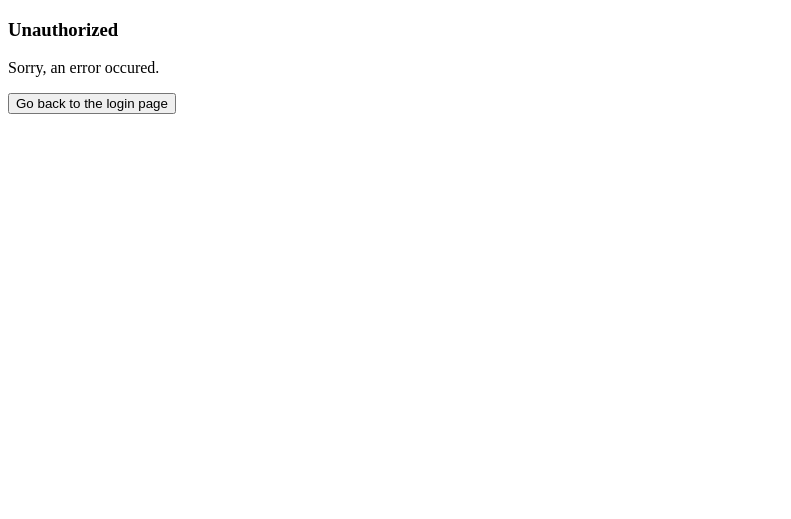
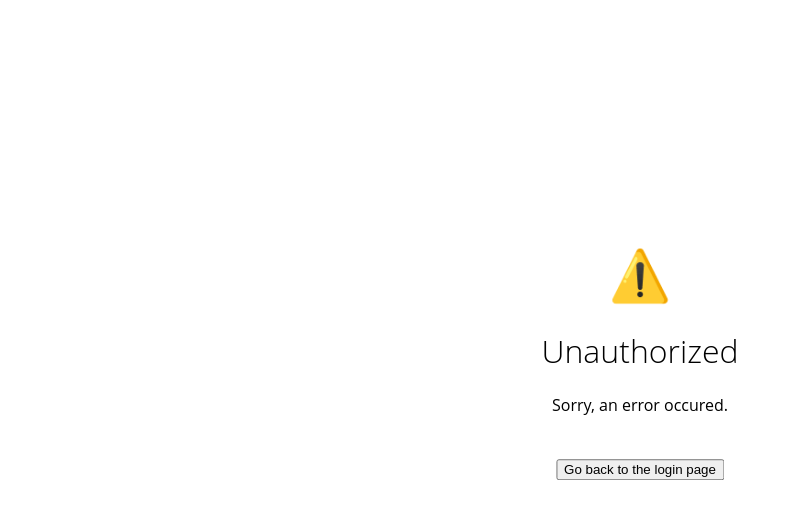
Before and after one commit to Biskweet/HomeExplorer.py, a Flask app: page /unauthorized/ in a window 1280 px wide. Shown: the top 519 px of the page, without its empty margins (0-791 px from the left). Run offline with Flask 2, Linux system fonts and the light colour scheme; some web fonts are replaced.

Commit message:
Working prototype

```diff
--- a/website/static/css/index.css
+++ b/website/static/css/login.css
@@ -8,8 +8,10 @@ body {
 
 
 .main {
-    top: 50%;
+    position: absolute;
+    top: 45%;
     left: 50%;
+    transform: translate(-50%, -50%);
     text-align: center;
     margin: auto;
 }
--- /dev/null
+++ b/website/static/css/unauthorized.css
@@ -0,0 +1,32 @@
+@import url('htptins://fonts.googleapis.com/css2?family=Open+Sans:wght@300;400&display=swap');
+
+
+body {
+    font-family: "Open Sans", sans-serif;
+}
+
+
+.main {
+    position: absolute;
+    transform: translate(-50%, -50%);
+    top: 45%;
+    left: 50%;
+    text-align: center;
+    margin: auto;
+}
+
+
+h1#emoji {
+    font-size: 50px;
+    margin: 0;
+}
+
+
+.title {
+    font-weight: lighter;
+}
+
+
+button {
+    margin-top: 2em;
+}
--- a/website/templates/login.html
+++ b/website/templates/login.html
@@ -4,12 +4,11 @@
     <meta charset="utf-8">
     <meta name="viewport" content="width=device-width, initial-scale=1">
     <title>Authentication page</title>
-    <link rel='stylesheet' type='text/css' media='screen' href='../static/css/index.css'>
+    <link rel='stylesheet' type='text/css' media='screen' href="{{ url_for('static', filename='css/login.css') }}">
 </head>
 <body>
     <div class="main">
         <form action="/login/" method="POST">
-            <!-- <input hidden name="csrf-token" value="{{ crsf_token }}"> -->
             <input type="password" name="password" placeholder="Enter password">
             <input type="submit" value="Access storage">
         </form>
--- a/website/templates/unauthorized.html
+++ b/website/templates/unauthorized.html
@@ -4,10 +4,14 @@
     <meta charset="utf-8">
     <meta name="viewport" content="width=device-width, initial-scale=1">
     <title>Unauthorized</title>
+    <link rel="stylesheet" type="text/css" href="{{ url_for('static', filename='css/unauthorized.css') }}">
 </head>
 <body>
-    <h3>Unauthorized</h3>
-    <p>{{ message }}</p>
-    <a href="/login/"><button>Go back to the login page</button></a>
+    <div class="main">
+        <h1 id="emoji">⚠️</h1>
+        <h1 class="title">Unauthorized</h1>
+        <p>{{ message }}</p>
+        <a href="/login/"><button>Go back to the login page</button></a>
+    </div>
 </body>
 </html>
--- a/website/utils.py
+++ b/website/utils.py
@@ -5,6 +5,33 @@ from threading import Timer
 from humanize import filesize as hf
 
 BASE_DIR = "/home/gaspard/"
+
+
+viewable_formats = {
+    "avi", "mp4", "mkv", "wmv",
+    "mkv", "webm", "mov",
+
+    "tif", "tiff", "bmp", "jpg",
+    "jpeg", "gif", "png",
+
+    "txt"
+}
+
+
+emojis = {
+    "avi": "🎞️", "mp4": "🎞️",
+    "wmv": "🎞️", "mkv": "🎞️",
+    "webm": "🎞️", "mov": "🎞️",
+
+    "tif": "🖼️", "tiff": "🖼️",
+    "bmp": "🖼️", "jpg": "🖼️",
+    "jpeg": "🖼️", "gif": "🖼️",
+    "png": "🖼️", "raw": "🖼️",
+
+    "srt": "ℹ️", "sbv": "ℹ️",
+
+    "txt": "📝"
+}
 
 
 class Session:
@@ -37,3 +64,13 @@ def get_dir_content(d):
     folders = [item + '/' for item in dir_content if not os.path.isfile(d + "/" + item)]
     files = [(item, hf.naturalsize(os.path.getsize(d + "/" + item))) for item in dir_content if os.path.isfile(d + "/" + item)]
     return files, folders
+
+
+def emoji_selector(filename):
+    print(filename)
+    _, extension = os.path.splitext(filename)
+
+    # Removing leading dot
+    extension = extension[1:]
+
+    return emojis.get(extension.lower(), "📄")
--- a/website/views.py
+++ b/website/views.py
@@ -3,7 +3,7 @@ import os
 import random
 import string
 
-from flask import Flask, render_template, redirect, request, send_file, session, url_for
+from flask import Flask, render_template, redirect, request, send_file, session, url_for, abort
 import dotenv
 
 from website import utils
@@ -75,11 +75,18 @@ def files(path):
 
     print(utils.BASE_DIR + "files/" + path)
 
+    # If the requested path is a file
     if os.path.isfile(utils.BASE_DIR + path):
+        # Send the file with preview mode if it is of previewable type
+        if os.path.splitext(utils.BASE_DIR + path)[1][1:] in utils.viewable_formats:
+            return send_file(utils.BASE_DIR + path, as_attachment=False)
+
+        # File isn't previewable, send as attachment download only
         return send_file(utils.BASE_DIR + path, as_attachment=True)
 
+    # If the path provided doesn't exist
     elif not os.path.exists(utils.BASE_DIR + path):
-        return "doesn't exist"
+        return abort(404)  # Show "Not found" page
 
 
     files, folders = utils.get_dir_content(utils.BASE_DIR + path)
@@ -87,7 +94,14 @@ def files(path):
     return render_template("files.html",
                            path=path, title=path.strip('/').rsplit('/')[-1],
                            len_folders=len(folders), folders=sorted(folders),
-                           len_files=len(files), files=sorted(files, key=lambda file: file[0].lower()))
+                           len_files=len(files), files=sorted(files, key=lambda file: file[0].lower()),
+                           emoji_selector=utils.emoji_selector
+                           )
+
+
+@app.errorhandler(404)
+def notfound(_):
+    return render_template("notfound.html")
 
 
 if __name__ == "__main__":
```
Also changed, not shown: website/static/css/notfound.css (added, +26 -0 lines), website/templates/files.html (+10 -1 lines), website/templates/notfound.html (added, +16 -0 lines).
